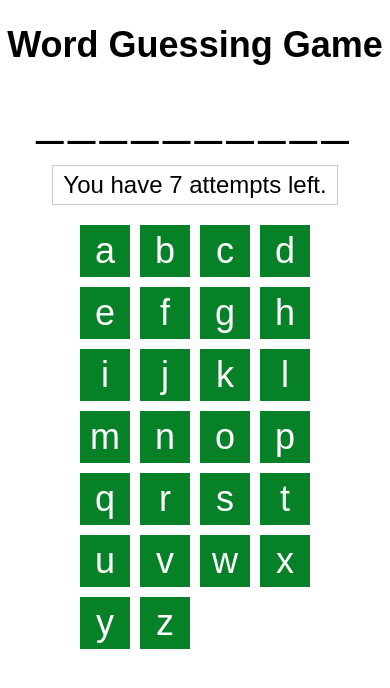
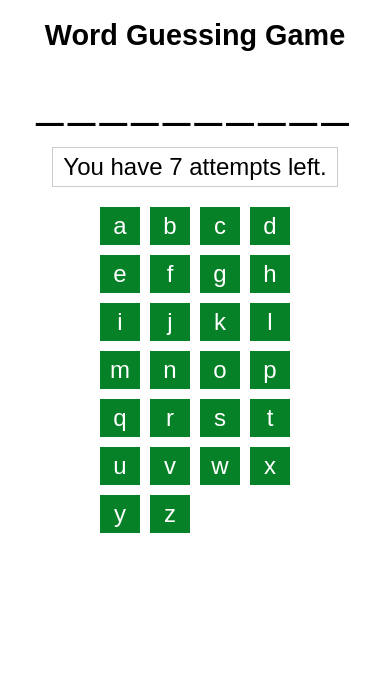
Before and after one commit to Lettush/WordGuessingGame, a plain HTML site: page index.html in a window 390 px wide. Drawn offline with Linux system fonts and the light colour scheme.

Commit message:
fixed responsiveness

```diff
--- a/style.css
+++ b/style.css
@@ -84,8 +84,12 @@ body {
     grid-template-columns: repeat(6, 1fr);
   }
 
+  .letter {
+    font-size: 1.2em;
+  }
+
   .title {
-    font-size: 1.8em;
+    font-size: 1.6em;
   }
 }
 
@@ -94,7 +98,11 @@ body {
     grid-template-columns: repeat(4, 1fr);
   }
 
+  .letter {
+    font-size: 1em;
+  }
+
   .title {
-    font-size: 1.5em;
+    font-size: 1.2em;
   }
 }
```
